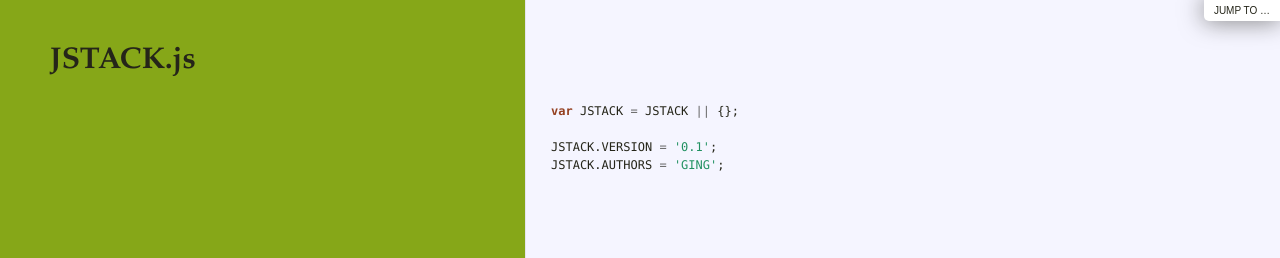
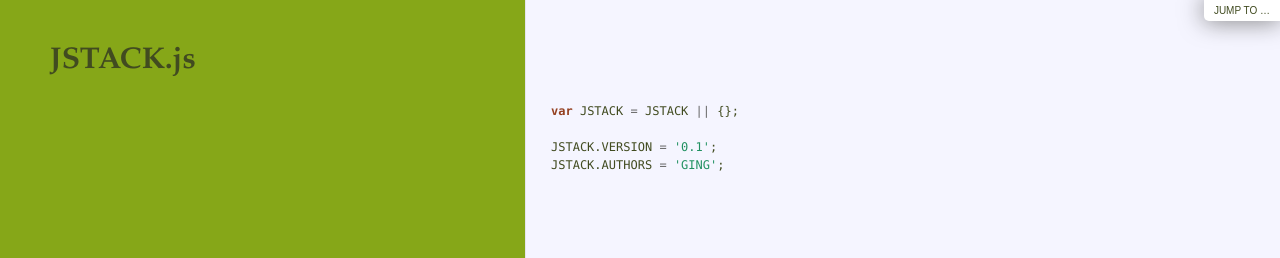
Before and after one commit to ging/jstack, a plain HTML site: page docs/JSTACK.html in a window 1280 px wide. Shown: the top 258 px of the page. Drawn offline with Linux system fonts and the light colour scheme.

Commit message:
Update docs/docco.css

```diff
--- a/docs/docco.css
+++ b/docs/docco.css
@@ -4,7 +4,7 @@ body {
   font-size: 15px;
   line-height: 22px;
   background-color: #86a718;
-  color: #252519;
+  color: #414b20;
   margin: 0; padding: 0;
 }
 a {
```
